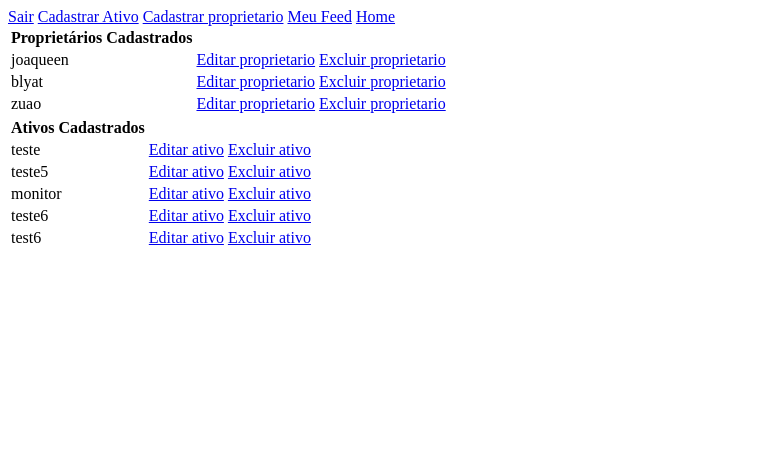
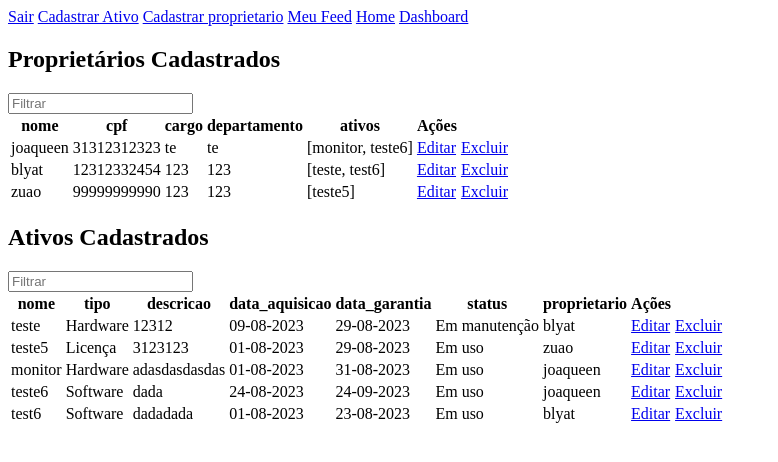
Before and after one commit to CaSmaniotto/gerenciador-ativos, a Flask app: page /feed in a window 1280 px wide. Shown: the top 462 px of the page, without its empty margins (0-778 px from the left). Run offline with Flask 2, Linux system fonts and the light colour scheme; a user stored in the database is signed in; data comes from the database, SQL or seed files in the repository; both versions use the stored data as it was after the commit.

Commit message:
ajustes
função de filtro - jquey
dashboard com gráficos - chartjs
outros ajustes

```diff
--- a/aplicacao/forms.py
+++ b/aplicacao/forms.py
@@ -32,6 +32,10 @@ class FormCriarConta(FlaskForm):
         if email:
             raise ValidationError("Erro! E-mail já utilizado!")
 
+    def validate_senha(self, senha):
+        if len(senha.data) < 8:
+            raise ValidationError("A senha deve ter mais de 8 caracteres")
+
 class FormAtivos(FlaskForm):
     nome = StringField("Nome", validators=[DataRequired()])
     tipo = SelectField("Tipo",validators=[DataRequired()],
@@ -46,7 +50,6 @@ class FormAtivos(FlaskForm):
                                     ('Em manutenção','Em manutenção'),
                                     ('Descartado','Descartado')], default='Em uso')
 
-
     proprietario = SelectField("Proprietário", validators=[DataRequired()], choices=[])
     botao_confirmacao = SubmitField("Enviar")
 
--- a/aplicacao/models.py
+++ b/aplicacao/models.py
@@ -39,7 +39,7 @@ class Ativo(database.Model):
     id_proprietario = database.Column(database.Integer, database.ForeignKey('proprietario.id'))
 
     def __repr__(self):
-        return '<Ativo {}>'.format(self.id)
+        return (self.nome)
 
     # def __repr__(self):
     #     return (self.nome)
--- a/aplicacao/routes.py
+++ b/aplicacao/routes.py
@@ -1,10 +1,11 @@
-from flask import render_template, url_for, redirect, flash, session
+from flask import render_template, url_for, redirect, flash, session, request
 from aplicacao import app, database, bcrypt
 from aplicacao.models import Usuario, Ativo, Proprietario
 from flask_login import login_required, login_user, logout_user, current_user
 from aplicacao.forms import FormLogin, FormCriarConta, FormAtivos, FormProprietario
 from sqlalchemy import asc
-from wtforms.validators import ValidationError
+from sqlalchemy.sql import func
+
 
 @app.route("/", methods=["GET", "POST"])
 def index():
@@ -59,17 +60,26 @@ def ativo():
     form.proprietario.choices = [(int(prop.id), prop.nome) for prop in proprietarios]
 
     if form.validate_on_submit():
-        ativo = Ativo(nome=form.nome.data,
-                      tipo=form.tipo.data,
-                      descricao=form.descricao.data,
-                      data_aquisicao=form.data_aquisicao.data,
-                      data_garantia=form.data_garantia.data,
-                      status=form.status.data,
-                      id_proprietario=form.proprietario.data)
-        database.session.add(ativo)
-        database.session.commit()
-        flash("ativo criado com sucesso!")
-        return redirect('/feed')
+        ativo = Ativo.query.filter_by(nome=form.nome.data).first()
+
+        if form.data_garantia.data < form.data_aquisicao.data:
+            flash("Data de aquisição inferior a de garantia!")
+            return redirect("/ativo")
+        elif ativo:
+            flash("Nome de ativo já utilizado!")
+            return redirect("/ativo")
+        else:
+            ativo = Ativo(nome=form.nome.data,
+                        tipo=form.tipo.data,
+                        descricao=form.descricao.data,
+                        data_aquisicao=form.data_aquisicao.data,
+                        data_garantia=form.data_garantia.data,
+                        status=form.status.data,
+                        id_proprietario=form.proprietario.data)
+            database.session.add(ativo)
+            database.session.commit()
+            flash("ativo criado com sucesso!")
+            return redirect('/feed')
 
     return render_template("cadastrar_ativo.html", form=form)
 
@@ -126,11 +136,12 @@ def edit_ativo():
     ativo = Ativo.query.get(int(ativo_id))
 
     form_edit = FormAtivos(obj=ativo)
+
+    # Definindo os campos do form
     form_edit.proprietario.choices = [(prop.id, prop.nome) for prop in Proprietario.query.all()]
 
     if form_edit.validate_on_submit():
         # form_edit.populate_obj(ativo)
-
         ativo.nome = form_edit.nome.data
         ativo.tipo =form_edit.tipo.data
         ativo.descricao = form_edit.descricao.data
@@ -142,8 +153,9 @@ def edit_ativo():
         database.session.commit()
         flash("Editado com sucesso!")
         return redirect('/feed')
-
-    return render_template("edit_ativo.html", form=form_edit)
+    elif request.method == 'GET':
+        form_edit.proprietario.data = str(ativo.proprietario.id)
+        return render_template("edit_ativo.html", form=form_edit)
 
 @app.route("/delete_ativo")
 @login_required
@@ -151,6 +163,7 @@ def delete_ativo():
     ativo = Ativo.query.get(session.get('item_id'))
     database.session.delete(ativo)
     database.session.commit()
+    flash("Ativo excluido com sucesso!")
     return redirect(url_for("feed"))
 
 @app.route("/feed/edit_proprietario", methods=["GET", "POST"])
@@ -182,95 +195,21 @@ def delete_proprietario():
     proprietario = Proprietario.query.get(session.get('item_id'))
     database.session.delete(proprietario)
     database.session.commit()
+    flash("Proprietário excluido com sucesso!")
     return redirect(url_for("feed"))
 
-# @app.route("/get_ativo/<string:action>/<int:ativo_id>")
-# @login_required
-# def get_ativo(action, ativo_id):
-#     session['ativo_id'] = ativo_id
+@app.route("/dashboard")
+@login_required
+def dashboard():
+    dados = {}
+    status_choices = FormAtivos().status.choices
+    for status_value, _ in status_choices:
+        status_count = Ativo.query.filter_by(status=status_value).count()
+        dados[status_value] = status_count
+        # print(f"Status: {status_value}, Contagem: {status_count}")
 
-#     if action == 'edit':
-#         return redirect(url_for("edit_ativo"))
-#     elif action == 'delete':
-#         return redirect(url_for("delete_ativo"))
+    return render_template("dashboard.html", labels=list(dados.keys()), values=list(dados.values()))
 
-# @app.route("/feed/edit_ativo", methods=["GET", "POST"])
-# @login_required
-# def edit_ativo():
-#     ativo_id = session.get('ativo_id')
-#     ativo = Ativo.query.get(int(ativo_id))
-
-#     form_edit = FormAtivos(obj=ativo)
-#     proprietarios = Proprietario.query.all()
-#     form_edit.proprietario.choices = [(int(prop.id), prop.nome) for prop in proprietarios]
-
-#     if form_edit.validate_on_submit():
-
-#         # form_edit.populate_obj(ativo)
-
-#         ativo.nome = form_edit.nome.data
-#         ativo.tipo =form_edit.tipo.data
-#         ativo.descricao = form_edit.descricao.data
-#         ativo.data_aquisicao = form_edit.data_aquisicao.data
-#         ativo.data_garantia = form_edit.data_garantia.data
-#         ativo.status = form_edit.status.data
-#         ativo.id_proprietario = form_edit.proprietario.data
-
-#         database.session.commit()
-#         flash("editado com sucesso!")
-#         return redirect('/feed')
-
-
-#     return render_template("edit_ativo.html", form=form_edit)
-
-# @app.route("/delete_ativo")
-# @login_required
-# def delete_ativo():
-#     ativo = Ativo.query.filter_by(id=int(session.get('ativo_id'))).first()
-#     database.session.delete(ativo)
-#     database.session.commit()
-#     return redirect(url_for("feed"))
-
-# @app.route("/get_proprietario/<string:action>/<int:proprietario_id>")
-# @login_required
-# def get_proprietario(action, proprietario_id):
-#     session['proprietario_id'] = proprietario_id
-
-#     if action == 'edit':
-#         return redirect(url_for("edit_proprietario"))
-#     elif action == 'delete':
-#         return redirect(url_for("delete_proprietario"))
-
-# @app.route("/feed/edit_proprietario", methods=["GET", "POST"])
-# @login_required
-# def edit_proprietario():
-#     proprietario_id = session.get('proprietario_id')
-#     proprietario = Proprietario.query.get(int(proprietario_id))
-
-#     form_edit = FormProprietario(obj=proprietario)
-
-#     if form_edit.validate_on_submit():
-#         # form_edit.populate_obj(proprietario)
-
-#         proprietario.nome = form_edit.nome.data
-#         proprietario.cpf =form_edit.cpf.data
-#         proprietario.cargo = form_edit.cargo.data
-#         proprietario.departamento = form_edit.departamento.data
-
-#         database.session.commit()
-#         flash("editado com sucesso!")
-#         return redirect('/feed')
-
-
-#     return render_template("edit_proprietario.html", form=form_edit)
-
-# @app.route("/delete_proprietario")
-# @login_required
-# def delete_proprietario():
-#     proprietario = Proprietario.query.filter_by(id=int(session.get('proprietario_id'))).first()
-#     database.session.delete(proprietario)
-#     database.session.commit()
-#     return redirect(url_for("feed"))
 
 @app.route("/logout")
 @login_required
--- /dev/null
+++ b/aplicacao/static/js/script.js
@@ -0,0 +1,18 @@
+// table filter
+$(document).ready(function(){
+    $("#propInput").on("keyup", function() {
+        var value = $(this).val().toLowerCase();
+        $("#propTable tr").filter(function() {
+            $(this).toggle($(this).text().toLowerCase().indexOf(value) > -1)
+        });
+    });
+});
+
+$(document).ready(function(){
+    $("#ativoInput").on("keyup", function() {
+        var value = $(this).val().toLowerCase();
+        $("#ativoTable tr").filter(function() {
+            $(this).toggle($(this).text().toLowerCase().indexOf(value) > -1)
+        });
+    });
+});
--- a/aplicacao/templates/base_perfil.html
+++ b/aplicacao/templates/base_perfil.html
@@ -11,14 +11,7 @@
     <a href="/proprietario">Cadastrar proprietario</a>
     <a href="/feed">Meu Feed</a>
     <a href="/home">Home</a>
-
-    <ul>
-        {% for field_errors in form.errors.values() %}
-            {% for error in field_errors %}
-                <li>{{ error }}</li>
-            {% endfor %}
-        {% endfor %}
-    </ul>
+    <a href="/dashboard">Dashboard</a>
 
     {% with mensagens = get_flashed_messages() %}
     {% if mensagens %}
--- a/aplicacao/templates/feed.html
+++ b/aplicacao/templates/feed.html
@@ -1,54 +1,66 @@
-<!DOCTYPE html>
-<html lang="en">
-<head>
-    <meta charset="UTF-8">
-    <meta name="viewport" content="width=device-width, initial-scale=1.0">
-    <title>Feed</title>
-</head>
-<body>
-    <a href="/logout">Sair</a>
-    <a href="/ativo">Cadastrar Ativo</a>
-    <a href="/proprietario">Cadastrar proprietario</a>
-    <a href="/feed">Meu Feed</a>
-    <a href="/home">Home</a>
+{% extends 'base_perfil.html' %}
 
-    {% with mensagens = get_flashed_messages() %}
-    {% if mensagens %}
+{% block title %}
 
-        {% for msg in mensagens %}
-        <div class="alerta">
-            Alerta! {{ msg }}
-        </div>
-        {% endfor%}
+Feed
 
-    {% endif %}
-    {% endwith %}
+{% endblock %}
 
-    <table>
+{% block body %}
+    <h2>Proprietários Cadastrados</h2>
+    <input type="text" id="propInput" placeholder="Filtrar">
+    <table id="propTable">
         <tr>
-            <th>Proprietários Cadastrados</th>
+            <th>nome</th>
+            <th>cpf</th>
+            <th>cargo</th>
+            <th>departamento</th>
+            <th>ativos</th>
+            <th>Ações</th>
         </tr>
     {% for proprietario in proprietarios %}
         <tr>
             <td>{{proprietario.nome}}</td>
-            <td><a href="{{ url_for('get_item', item_type='proprietario', action='edit', item_id=proprietario.id) }}">Editar proprietario</a></td>
-            <td><a href="{{ url_for('get_item', item_type='proprietario', action='delete', item_id=proprietario.id) }}">Excluir proprietario</a></td>
+            <td>{{proprietario.cpf}}</td>
+            <td>{{proprietario.cargo}}</td>
+            <td>{{proprietario.departamento}}</td>
+            <td>{{proprietario.ativos}}</td>
 
-
+            <td><a href="{{ url_for('get_item', item_type='proprietario', action='edit', item_id=proprietario.id) }}">Editar</a></td>
+            <td><a href="{{ url_for('get_item', item_type='proprietario', action='delete', item_id=proprietario.id) }}">Excluir</a></td>
         </tr>
     {% endfor %}
     </table>
-    <table>
+
+    <h2>Ativos Cadastrados</h2>
+    <input type="text" id="ativoInput" placeholder="Filtrar">
+    <table id="ativoTable">
         <tr>
-            <th>Ativos Cadastrados</th>
+            <th>nome</th>
+            <th>tipo</th>
+            <th>descricao</th>
+            <th>data_aquisicao</th>
+            <th>data_garantia</th>
+            <th>status</th>
+            <th>proprietario</th>
+            <th>Ações</th>
         </tr>
     {% for ativo in ativos %}
         <tr>
             <td>{{ativo.nome}}</td>
-            <td><a href="{{ url_for('get_item', item_type='ativo', action='edit', item_id=ativo.id) }}">Editar ativo</a></td>
-            <td><a href="{{ url_for('get_item', item_type='ativo', action='delete', item_id=ativo.id) }}">Excluir ativo</a></td>
+            <td>{{ativo.tipo}}</td>
+            <td>{{ativo.descricao}}</td>
+            <td>{{ativo.data_aquisicao.strftime('%d-%m-%Y')}}</td>
+            <td>{{ativo.data_garantia.strftime('%d-%m-%Y')}}</td>
+            <td>{{ativo.status}}</td>
+            <td>{{ativo.proprietario}}</td>
+            <td><a href="{{ url_for('get_item', item_type='ativo', action='edit', item_id=ativo.id) }}">Editar</a></td>
+            <td><a href="{{ url_for('get_item', item_type='ativo', action='delete', item_id=ativo.id) }}">Excluir</a></td>
         </tr>
     {% endfor %}
     </table>
-</body>
-</html>
+    <p id="contador"></p>
+
+<script src="{{ url_for('static', filename='js/script.js') }}"></script>
+
+{% endblock %}
```
Also changed, not shown: aplicacao/templates/cadastrar_ativo.html (+9 -1 lines), aplicacao/templates/cadastrar_proprietario.html (+11 -3 lines), aplicacao/templates/dashboard.html (added, +45 -0 lines), aplicacao/templates/edit_ativo.html (+9 -1 lines), aplicacao/templates/edit_proprietario.html (+11 -3 lines), aplicacao/templates/entry.html (+8 -0 lines), aplicacao/templates/home.html (+7 -24 lines), aplicacao/templates/solicitacao.html (+8 -0 lines), aplicacao/almoxarifado.db.
